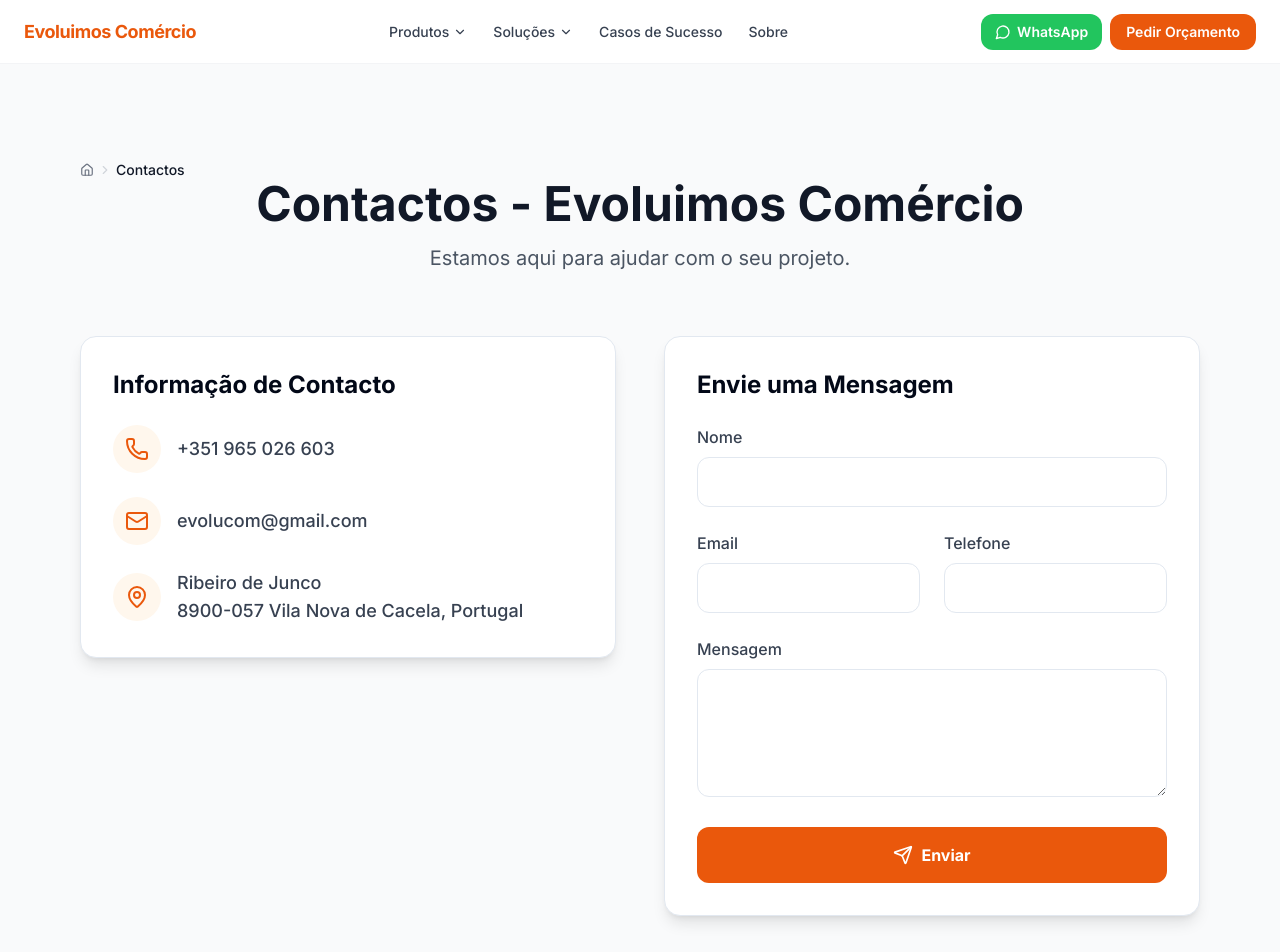
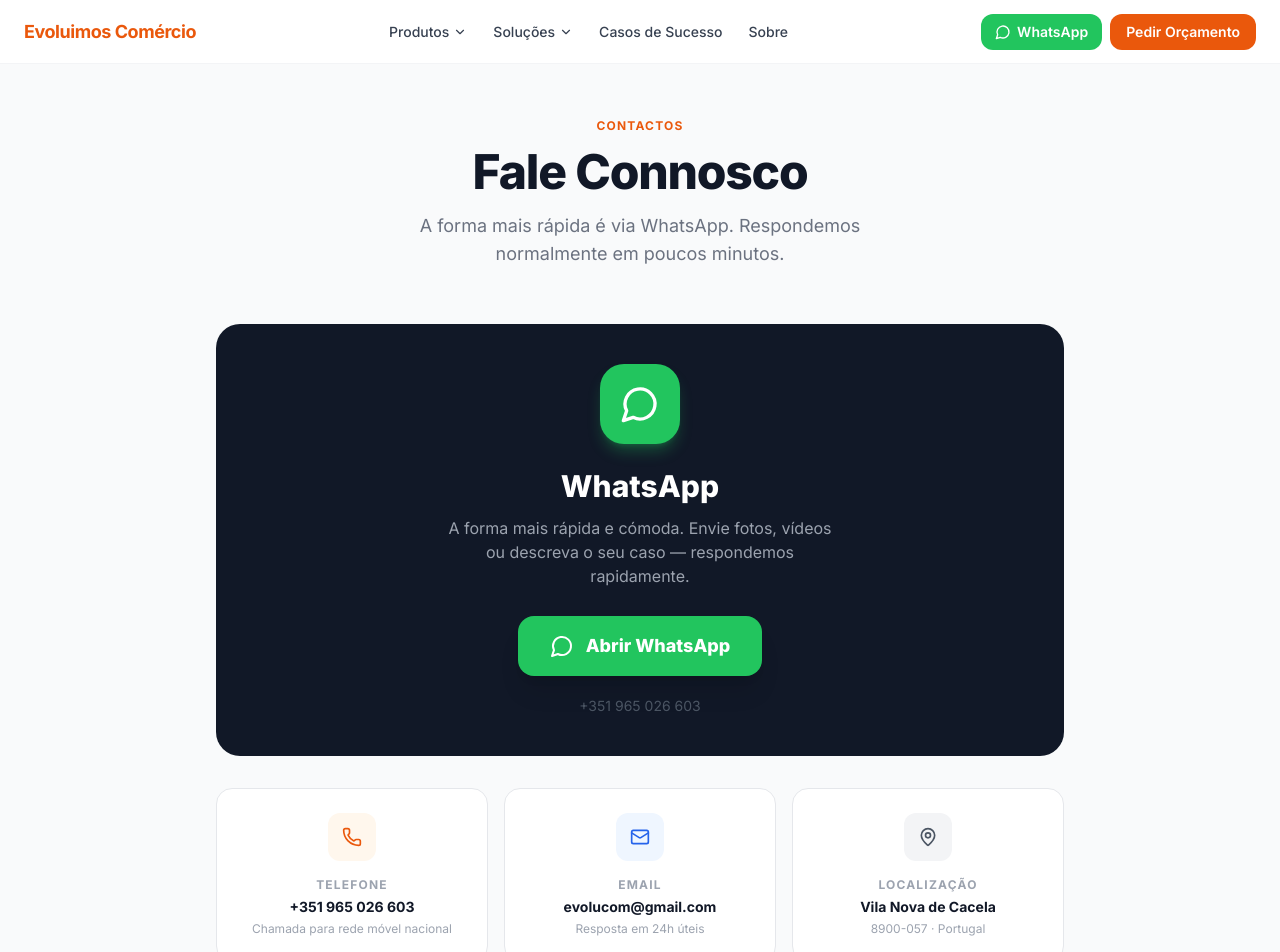
Before and after one commit to evoluimoscomercio/nextjs-boilerplate, a React (Vite) app: page /contact in a window 1280 px wide. Shown: the top 952 px of the page. Built offline with nearby package versions, Linux system fonts and the light colour scheme.

Commit message:
Update ContactPage.jsx

```diff
--- a/src/pages/ContactPage.jsx
+++ b/src/pages/ContactPage.jsx
@@ -1,105 +1,119 @@
-import React, { useState } from 'react';
+import React from 'react';
+import { MessageCircle, Phone, Mail, MapPin } from 'lucide-react';
 import { motion } from 'framer-motion';
-import { useLanguage } from '@/contexts/LanguageContext';
 import SEOHead from '@/components/SEOHead';
-import Breadcrumb from '@/components/Breadcrumb';
-import { generateLocalBusinessSchema, generateContactSchema, generateFAQSchema } from '@/utils/schemaMarkup';
-import { Phone, Mail, MapPin, Send } from 'lucide-react';
 
-const ContactPage = () => {
-  const { language = 'pt', t = {} } = useLanguage() || {};
+const WA = 'https://wa.me/351965026603';
 
-  const [formData, setFormData] = useState({
-    name: '', email: '', phone: '', intent: '', message: ''
-  });
-
-  const title = language === 'pt' ? 'Contactos - Evoluimos Comércio' : 'Contact Us - Evoluimos Comércio';
-
-  const faqs = language === 'pt' ? [
-    { question: 'Como funcionam os orçamentos?', answer: 'São gratuitos e sem compromisso.' }
-  ] : [
-    { question: 'How do quotes work?', answer: 'They are free and without obligation.' }
-  ];
-
-  const schemas = [
-    generateLocalBusinessSchema(language),
-    generateContactSchema(),
-    generateFAQSchema(faqs)
-  ];
-
-  const handleSubmit = (e) => {
-    e.preventDefault();
-    if (!formData.name || !formData.email || !formData.message) return;
-
-    alert(language === 'pt' ? 'Sucesso! Mensagem enviada.' : 'Success! Message sent.');
-    setFormData({ name: '', email: '', phone: '', intent: '', message: '' });
-  };
-
+export default function ContactPage() {
   return (
     <>
-      <SEOHead title={title} description="Contact us" canonical="/contact" schemas={schemas} language={language} />
-      <div className="min-h-screen pt-24 pb-16 bg-gray-50">
-        <div className="container mx-auto px-4 max-w-6xl">
-          <Breadcrumb items={[{ label: t?.nav?.home || 'Home', path: '/' }, { label: t?.nav?.contact || 'Contact', path: '/contact' }]} />
+      <SEOHead
+        title="Contactos | Evoluimos Comércio"
+        description="Fale connosco via WhatsApp, telefone ou email. Análise gratuita e sem compromisso."
+        canonical="/contact"
+      />
+      <div className="min-h-screen bg-gray-50 pt-12 pb-20">
+        <div className="max-w-4xl mx-auto px-4 sm:px-6">
 
-          <div className="text-center mb-16">
-            <h1 className="text-4xl md:text-5xl font-bold text-gray-900 mb-4">{title}</h1>
-            <p className="text-xl text-gray-600">{language === 'pt' ? 'Estamos aqui para ajudar com o seu projeto.' : 'We are here to help with your project.'}</p>
+          {/* Header */}
+          <motion.div
+            initial={{ opacity: 0, y: 20 }}
+            animate={{ opacity: 1, y: 0 }}
+            className="text-center mb-14"
+          >
+            <span className="text-orange-600 text-xs font-bold uppercase tracking-widest">Contactos</span>
+            <h1 className="text-4xl sm:text-5xl font-extrabold text-gray-900 mt-3 mb-4 tracking-tight">
+              Fale Connosco
+            </h1>
+            <p className="text-gray-500 text-lg max-w-lg mx-auto">
+              A forma mais rápida é via WhatsApp. Respondemos normalmente em poucos minutos.
+            </p>
+          </motion.div>
+
+          {/* WhatsApp hero card */}
+          <motion.div
+            initial={{ opacity: 0, y: 20 }}
+            animate={{ opacity: 1, y: 0 }}
+            transition={{ delay: 0.1 }}
+            className="bg-gray-900 rounded-3xl p-8 sm:p-10 text-center mb-8"
+          >
+            <div className="w-20 h-20 bg-green-500 rounded-3xl flex items-center justify-center mx-auto mb-6 shadow-lg shadow-green-500/30">
+              <MessageCircle className="w-10 h-10 text-white" />
+            </div>
+            <h2 className="text-2xl sm:text-3xl font-extrabold text-white mb-3">WhatsApp</h2>
+            <p className="text-gray-400 mb-7 max-w-sm mx-auto">
+              A forma mais rápida e cómoda. Envie fotos, vídeos ou descreva o seu caso — respondemos rapidamente.
+            </p>
+            <a
+              href={WA}
+              target="_blank"
+              rel="noopener noreferrer"
+              className="inline-flex items-center gap-3 px-8 py-4 bg-green-500 hover:bg-green-600 text-white rounded-2xl font-extrabold text-lg transition-all shadow-xl hover:shadow-green-500/40 active:scale-95"
+            >
+              <MessageCircle className="w-6 h-6" />
+              Abrir WhatsApp
+            </a>
+            <p className="text-gray-600 text-sm mt-5">+351 965 026 603</p>
+          </motion.div>
+
+          {/* Other contacts */}
+          <div className="grid sm:grid-cols-3 gap-4">
+            {[
+              {
+                icon: Phone,
+                title: 'Telefone',
+                value: '+351 965 026 603',
+                href: 'tel:+351965026603',
+                sub: 'Chamada para rede móvel nacional',
+                color: 'bg-orange-50 text-orange-600',
+              },
+              {
+                icon: Mail,
+                title: 'Email',
+                value: 'evolucom@gmail.com',
+                href: 'mailto:evolucom@gmail.com',
+                sub: 'Resposta em 24h úteis',
+                color: 'bg-blue-50 text-blue-600',
+              },
+              {
+                icon: MapPin,
+                title: 'Localização',
+                value: 'Vila Nova de Cacela',
+                href: null,
+                sub: '8900-057 · Portugal',
+                color: 'bg-gray-100 text-gray-600',
+              },
+            ].map((c, i) => {
+              const Icon = c.icon;
+              const inner = (
+                <motion.div
+                  key={i}
+                  initial={{ opacity: 0, y: 15 }}
+                  animate={{ opacity: 1, y: 0 }}
+                  transition={{ delay: 0.2 + i * 0.07 }}
+                  className="bg-white rounded-2xl p-6 border border-gray-200 hover:border-orange-200 hover:shadow-md transition-all text-center"
+                >
+                  <div className={`w-12 h-12 ${c.color} rounded-xl flex items-center justify-center mx-auto mb-4`}>
+                    <Icon className="w-5 h-5" />
+                  </div>
+                  <div className="text-xs font-bold uppercase tracking-widest text-gray-400 mb-1">{c.title}</div>
+                  <div className="font-bold text-gray-900 text-sm">{c.value}</div>
+                  <div className="text-gray-400 text-xs mt-1">{c.sub}</div>
+                </motion.div>
+              );
+              return c.href
+                ? <a key={i} href={c.href}>{inner}</a>
+                : <div key={i}>{inner}</div>;
+            })}
           </div>
 
-          <div className="grid lg:grid-cols-2 gap-12">
-            <div>
-              <div className="bg-white p-8 rounded-2xl shadow-lg border mb-8">
-                <h2 className="text-2xl font-bold mb-6">{language === 'pt' ? 'Informação de Contacto' : 'Contact Information'}</h2>
-                <div className="space-y-6">
-                  <a href="tel:+351965026603" className="flex items-center gap-4 text-gray-700 hover:text-orange-600 transition-colors">
-                    <div className="w-12 h-12 bg-orange-50 rounded-full flex items-center justify-center text-orange-600 shrink-0"><Phone /></div>
-                    <span className="text-lg font-medium">+351 965 026 603</span>
-                  </a>
-                  <a href="mailto:evolucom@gmail.com" className="flex items-center gap-4 text-gray-700 hover:text-orange-600 transition-colors">
-                    <div className="w-12 h-12 bg-orange-50 rounded-full flex items-center justify-center text-orange-600 shrink-0"><Mail /></div>
-                    <span className="text-lg font-medium">evolucom@gmail.com</span>
-                  </a>
-                  <div className="flex items-center gap-4 text-gray-700">
-                    <div className="w-12 h-12 bg-orange-50 rounded-full flex items-center justify-center text-orange-600 shrink-0"><MapPin /></div>
-                    <span className="text-lg font-medium">Ribeiro de Junco<br/>8900-057 Vila Nova de Cacela, Portugal</span>
-                  </div>
-                </div>
-              </div>
-            </div>
-
-            <div className="bg-white p-8 rounded-2xl shadow-lg border">
-              <h2 className="text-2xl font-bold mb-6">{language === 'pt' ? 'Envie uma Mensagem' : 'Send a Message'}</h2>
-              <form onSubmit={handleSubmit} className="space-y-6">
-                <div>
-                  <label className="block text-gray-700 font-medium mb-2">{language === 'pt' ? 'Nome' : 'Name'}</label>
-                  <input type="text" value={formData.name} onChange={e=>setFormData({...formData, name: e.target.value})} className="w-full px-4 py-3 rounded-lg border focus:ring-2 focus:ring-orange-500 outline-none text-gray-900" required />
-                </div>
-                <div className="grid md:grid-cols-2 gap-6">
-                  <div>
-                    <label className="block text-gray-700 font-medium mb-2">Email</label>
-                    <input type="email" value={formData.email} onChange={e=>setFormData({...formData, email: e.target.value})} className="w-full px-4 py-3 rounded-lg border focus:ring-2 focus:ring-orange-500 outline-none text-gray-900" required />
-                  </div>
-                  <div>
-                    <label className="block text-gray-700 font-medium mb-2">{language === 'pt' ? 'Telefone' : 'Phone'}</label>
-                    <input type="tel" value={formData.phone} onChange={e=>setFormData({...formData, phone: e.target.value})} className="w-full px-4 py-3 rounded-lg border focus:ring-2 focus:ring-orange-500 outline-none text-gray-900" />
-                  </div>
-                </div>
-                <div>
-                  <label className="block text-gray-700 font-medium mb-2">{language === 'pt' ? 'Mensagem' : 'Message'}</label>
-                  <textarea value={formData.message} onChange={e=>setFormData({...formData, message: e.target.value})} className="w-full px-4 py-3 rounded-lg border focus:ring-2 focus:ring-orange-500 outline-none h-32 text-gray-900" required></textarea>
-                </div>
-                <button type="submit" className="w-full bg-orange-600 text-white font-bold py-4 px-6 rounded-lg hover:bg-orange-700 transition-colors flex items-center justify-center gap-2">
-                  <Send className="w-5 h-5" />
-                  {t?.common?.submit || 'Submit'}
-                </button>
-              </form>
-            </div>
-          </div>
+          {/* NIF */}
+          <p className="text-center text-gray-400 text-xs mt-10">
+            Evoluimos Comércio Lda · NIF PT513000461
+          </p>
         </div>
       </div>
     </>
   );
-};
-
-export default ContactPage;
+}
```
